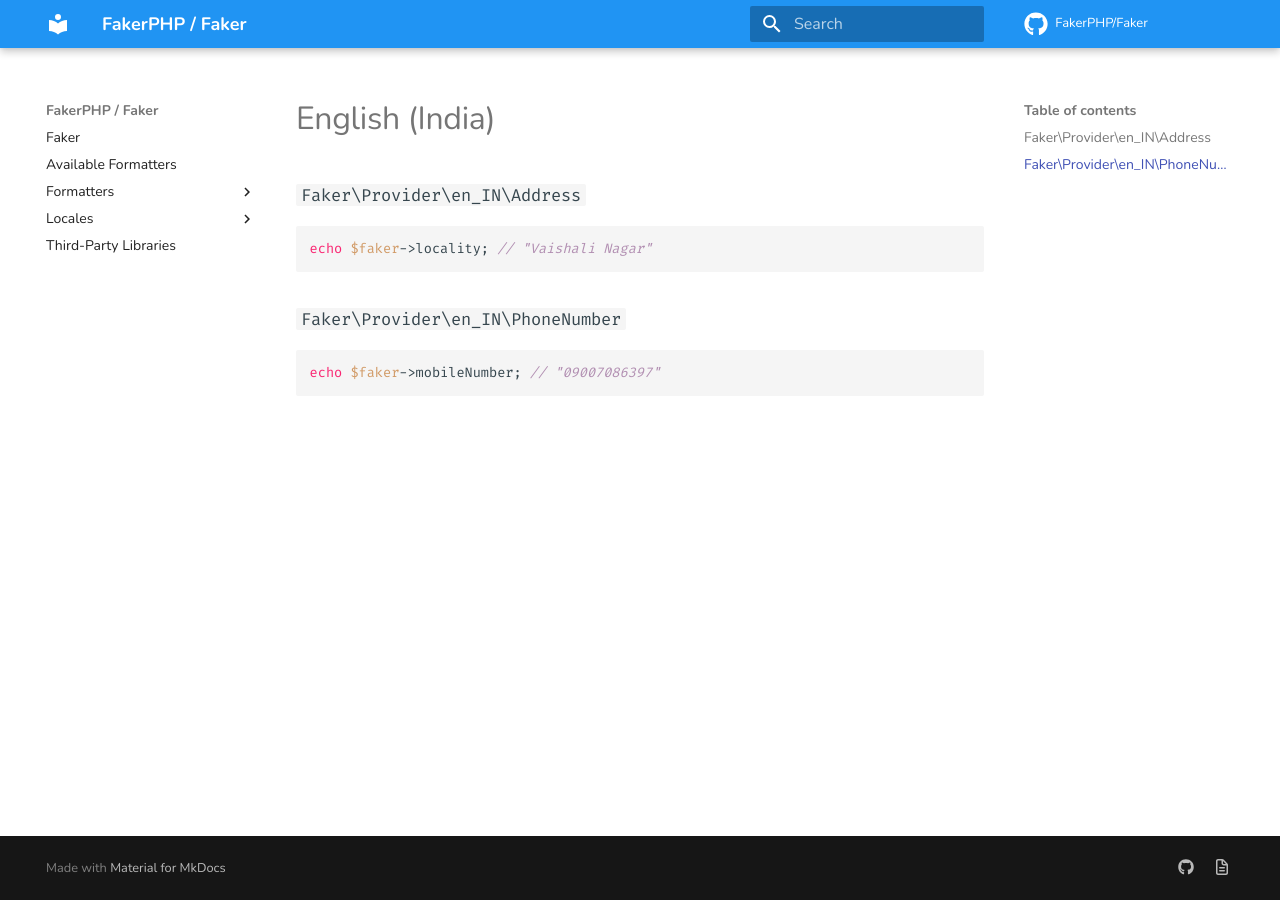
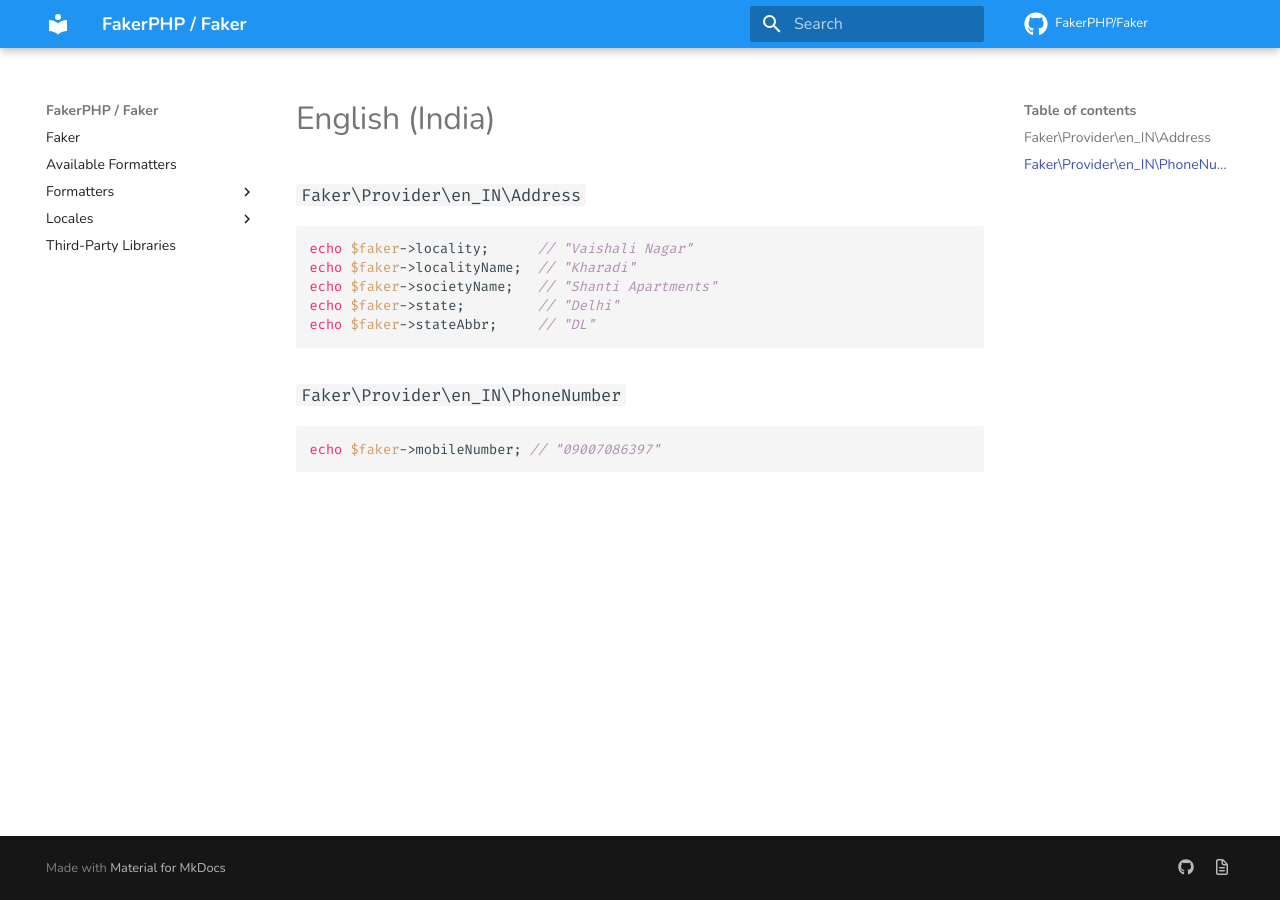
Before and after one commit to FakerPHP/fakerphp.github.io, an MkDocs documentation site: the page built from docs/locales/en_IN.md, in a window 1280 px wide. Built offline with MkDocs 1.6.1 and Material for MkDocs 9.7.7, drawn with Linux system fonts in a browser that asks for light colours; nearby versions of some CDN libraries; comment, search, counter and statistics services are not loaded.

Commit message:
add missing documentation
Signed-off-by: Daniel Schmelz <daniel@schmelz.org>

````diff
--- a/docs/locales/en_IN.md
+++ b/docs/locales/en_IN.md
@@ -3,7 +3,11 @@
 ### `Faker\Provider\en_IN\Address`
 
 ```php
-echo $faker->locality; // "Vaishali Nagar"
+echo $faker->locality;      // "Vaishali Nagar"
+echo $faker->localityName;  // "Kharadi"
+echo $faker->societyName;   // "Shanti Apartments"
+echo $faker->state;         // "Delhi"
+echo $faker->stateAbbr;     // "DL"
 ```
 
 ### `Faker\Provider\en_IN\PhoneNumber`
````
